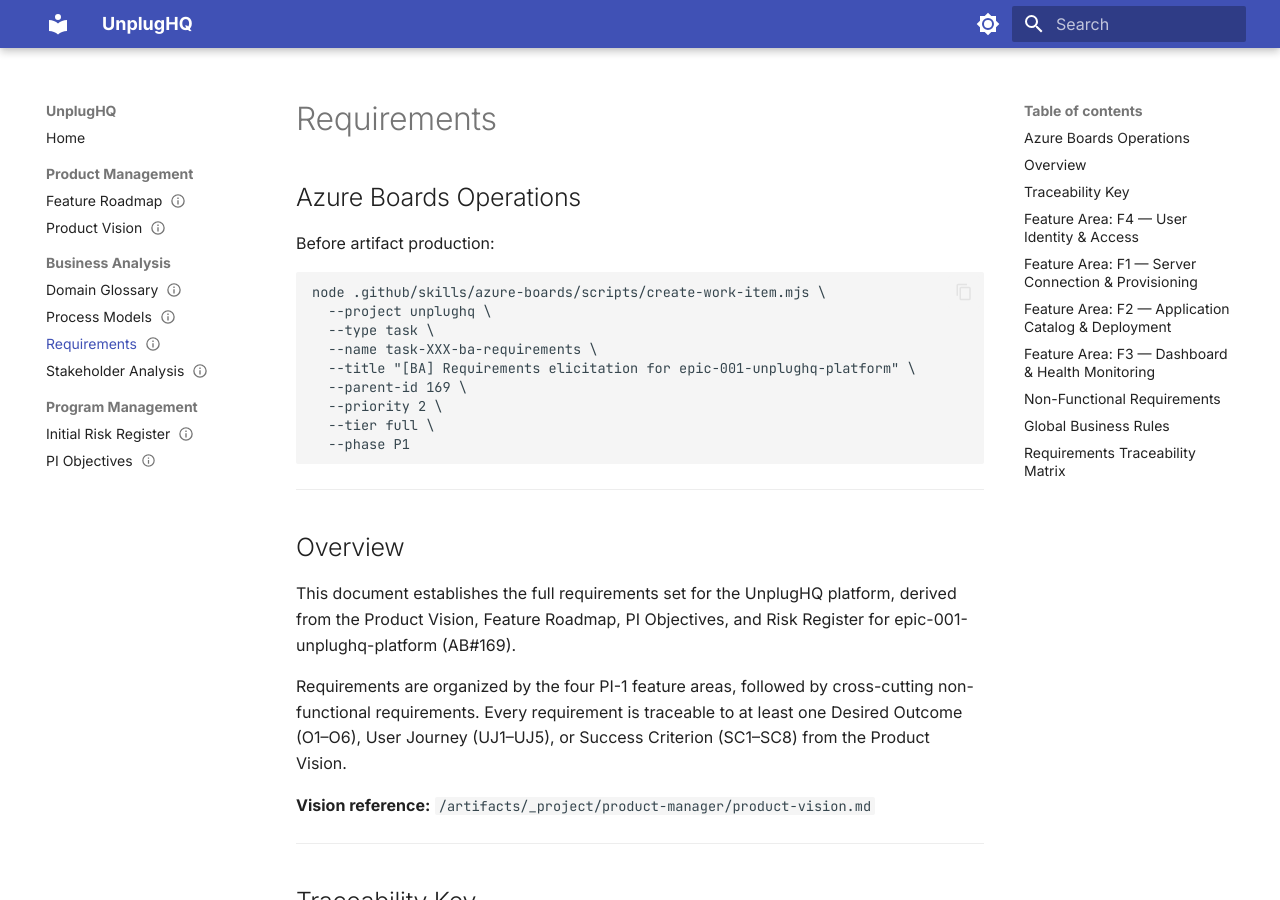
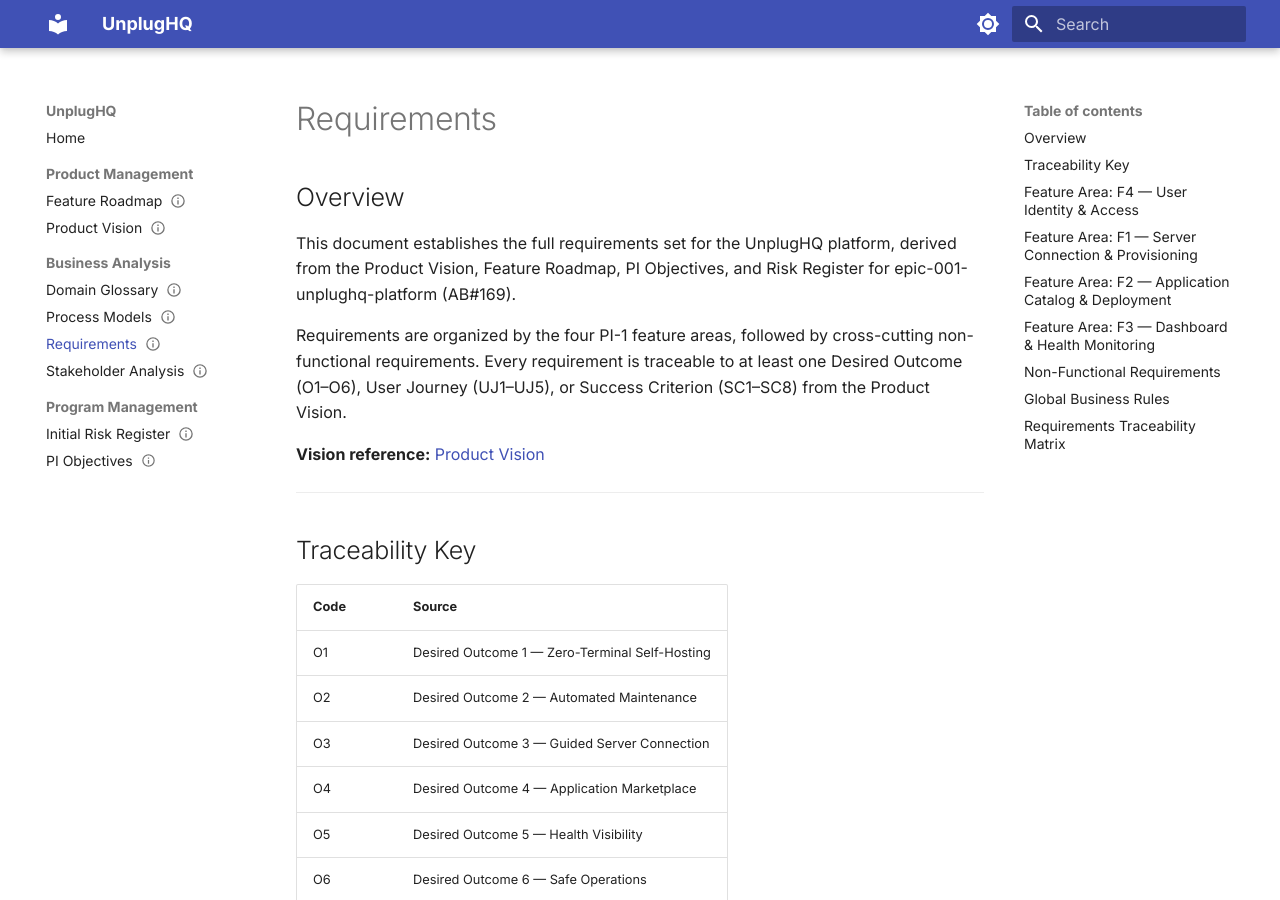
Before and after one commit to sjefsharp/unplughq, an MkDocs documentation site: the page built from docs/requirements.md, in a window 1280 px wide and 900 px high. Built offline with MkDocs 1.6.1 and Material for MkDocs 9.7.7, drawn with Linux system fonts in a browser that asks for light colours.

Commit message:
fix(pm): remove leaked Azure Boards commands and fix old artifact paths
- Remove Azure Boards Operations section from requirements.md (internal node script was rendering on site)
- Fix vision references: /artifacts/_project/product-manager/product-vision.md → product-vision.md
- Affected files: requirements.md, process-models.md

````diff
--- a/docs/requirements.md
+++ b/docs/requirements.md
@@ -24,31 +24,13 @@
 
 # Requirements
 
-## Azure Boards Operations
-
-Before artifact production:
-
-```
-node .github/skills/azure-boards/scripts/create-work-item.mjs \
-  --project unplughq \
-  --type task \
-  --name task-XXX-ba-requirements \
-  --title "[BA] Requirements elicitation for epic-001-unplughq-platform" \
-  --parent-id 169 \
-  --priority 2 \
-  --tier full \
-  --phase P1
-```
-
----
-
 ## Overview
 
 This document establishes the full requirements set for the UnplugHQ platform, derived from the Product Vision, Feature Roadmap, PI Objectives, and Risk Register for epic-001-unplughq-platform (AB#169).
 
 Requirements are organized by the four PI-1 feature areas, followed by cross-cutting non-functional requirements. Every requirement is traceable to at least one Desired Outcome (O1–O6), User Journey (UJ1–UJ5), or Success Criterion (SC1–SC8) from the Product Vision.
 
-**Vision reference:** `/artifacts/_project/product-manager/product-vision.md`
+**Vision reference:** [Product Vision](product-vision.md)
 
 ---
 
````
Also changed, not shown: docs/process-models.md (+1 -1 lines).
